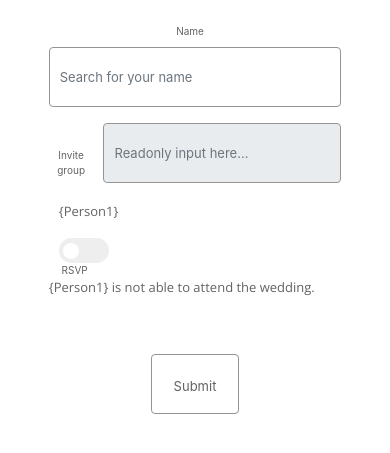
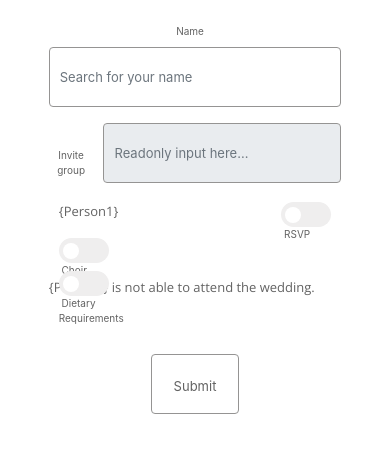
Before and after one commit to Maggie-and-Ollie-Wedding/wedding-website, a Flask app: page /RSVP in a window 390 px wide. Shown: the part 192-645 px from the top of the page. Run offline with Flask 2, Linux system fonts and the light colour scheme; some libraries are stand-ins or nearby versions.

Commit message:
dynamic styling required - split into extra css

```diff
--- /dev/null
+++ b/static/css/RSVPstylesheet.css
@@ -0,0 +1,118 @@
+.rsvp-form {
+    display: flex;
+    width: 100%
+}
+
+.rsvp-row {
+    display: flex;
+    height: 60px;
+    vertical-align: middle;
+    text-align: left;
+    justify-content: space-between;
+}
+
+.rsvp-button-row {
+    display: flex;
+    height: 60px;
+    vertical-align: middle;
+    text-align: center;
+    width: 100%;
+    justify-content: space-around;
+}
+
+.rsvp-column {
+    display: flex;
+    vertical-align: middle;
+    text-align: left;
+    margin-left: 10px;
+}
+
+.rsvp-block-1 {
+    display: flex;
+    flex-direction: row;
+    justify-content: space-between;
+    width: 100%;
+}
+
+.rsvp-block-2 {
+    display: flex;
+    justify-content: space-between;
+}
+
+.rsvp-block-3 {
+    display: flex;
+    width: 25%;
+}
+
+
+
+
+@media only screen and (max-width: 1000px) {
+
+
+    .rsvp-block-1 {
+        display: flex;
+        flex-direction: column;
+        height: 2vh;
+
+    }
+
+    .rsvp-block-2 {
+        display: flex;
+        width: 100%;
+        flex-direction: row;
+        justify-content: space-between;
+    }
+
+    .rsvp-block-3 {
+        display: flex;
+        width: 100%;
+        flex-direction: row;
+    }
+
+    .form-button {
+        width: 30%;
+    }
+}
+
+
+@media only screen and (max-width: 1575px) {
+
+    .rsvp-block-1 {
+        display: flex;
+        flex-direction: row;
+    }
+}
+
+
+
+@media only screen and (max-width: 600px) {
+
+
+
+    .rsvp-block-1 {
+        display: flex;
+        flex-direction: column;
+        height: 2vh;
+
+    }
+
+    .rsvp-block-2 {
+        display: flex;
+        width: 100%;
+        flex-direction: row;
+        justify-content: space-between;
+    }
+
+    .rsvp-block-3 {
+        display: flex;
+        width: 100%;
+        flex-direction: row;
+    }
+
+    .form-button {
+        width: 30%;
+    }
+
+
+}
--- a/static/css/stylesheet.css
+++ b/static/css/stylesheet.css
@@ -340,36 +340,6 @@ input:checked+.slider:before {
   border-radius: 50%;
 }
 
-.rsvp-form {
-  display: flex;
-  width: 100%
-
-}
-
-.rsvp-row {
-  display: flex;
-  height: 60px;
-  vertical-align: middle;
-  text-align: left;
-  justify-content: space-between;
-}
-
-.rsvp-button-row {
-  display: flex;
-  height: 60px;
-  vertical-align: middle;
-  text-align: center;
-  width: 100%;
-  justify-content: space-around;
-}
-
-.rsvp-column {
-  display: flex;
-  vertical-align: middle;
-  text-align: left;
-  margin-left: 10px;
-}
-
 input {
   height: 60px;
   margin: 0px;
@@ -567,27 +537,6 @@ label {
   }
 
 
-  .rsvp-block-1 {
-    display: flex;
-    flex-direction: column;
-
-  }
-
-  .rsvp-block-2 {
-    display: flex;
-    width: 100%;
-    flex-direction: column;
-    justify-content: space-between;
-  }
-
-  .rsvp-block-3 {
-    display: flex;
-    width: 100%;
-  }
-
-  .form-button{
-    width: 30%;
-  }
 
 
 }
@@ -625,6 +574,7 @@ label {
     align-self: center;
     justify-self: end;
   }
+
 }
 
 /* Style the navigation menu */
@@ -649,23 +599,6 @@ label {
   color: var(--light-colour);
 }
 
-.rsvp-block-1 {
-  display: flex;
-  flex-direction: row;
-  justify-content: space-between;
-  width: 100%;
-}
-
-.rsvp-block-2 {
-  display: flex;
-  justify-content: space-between;
-}
-
-.rsvp-block-3 {
-  display: flex;
-  width: 25%;
-}
-
 
 
 
@@ -680,10 +613,9 @@ label {
   }
 
 
-}
-
 .hide-on-load {
   display: none;
   justify-content: space-between;
   width: 100%;
 }
+}
--- a/templates/RSVP.html
+++ b/templates/RSVP.html
@@ -14,9 +14,9 @@
   <link
     href="https://fonts.googleapis.com/css2?family=Open+Sans:wght@300&family=Playfair+Display&family=Playfair+Display+SC&display=swap"
     rel="stylesheet">
+  <link rel="stylesheet" href="https://cdnjs.cloudflare.com/ajax/libs/font-awesome/4.7.0/css/font-awesome.min.css">
   <link rel="stylesheet" href="../static/css/stylesheet.css">
-  <link rel="stylesheet" href="https://cdnjs.cloudflare.com/ajax/libs/font-awesome/4.7.0/css/font-awesome.min.css">
-
+  <link rel="stylesheet" href="../static/css/RSVPstylesheet.css">
   <!-- meta -->
   <meta name="author" content="Maggie Hunt">
   <meta name="viewport" content="width=device-width, initial-scale=1.0">
@@ -111,8 +111,8 @@
               </label></div>
           </div>
 
-          <div class="rsvp-block-2  hide-on-load" id="RSVPDetails1">
-
+          <span class="hide-on-load rsvp-block-1" id="RSVPDetails1">
+            <div class="rsvp-block-2">
             <div class="rsvp-column"><label class="switch" for="RSVPChoir1">
                 <input type="checkbox" id="RSVPChoir1" onchange="toggleFormSection(1)">
                 <span class="slider round"></span>Choir
@@ -129,7 +129,8 @@
                 <option class="dropdown-item">Baritone</option>
                 <option class="dropdown-item">Bass</option>
               </select>
-            </div>
+            </div></div>
+            <div class="rsvp-block-2">
             <div class="rsvp-column"><label class="switch" for="RSVPDiet1">
                 <input type="checkbox" id="RSVPDiet1" onchange="toggleFormSection(1)">
                 <span class="slider round"></span>Dietary Requirements
@@ -149,7 +150,7 @@
               </select>
             </div>
         </div>
-
+      </span>
         <div class="rsvp-block-3" id="dietary-1">
           <div class="rsvp-column" id="diet-detail-column1">
             <label for="inputDietaryRequirement"></label>
```
